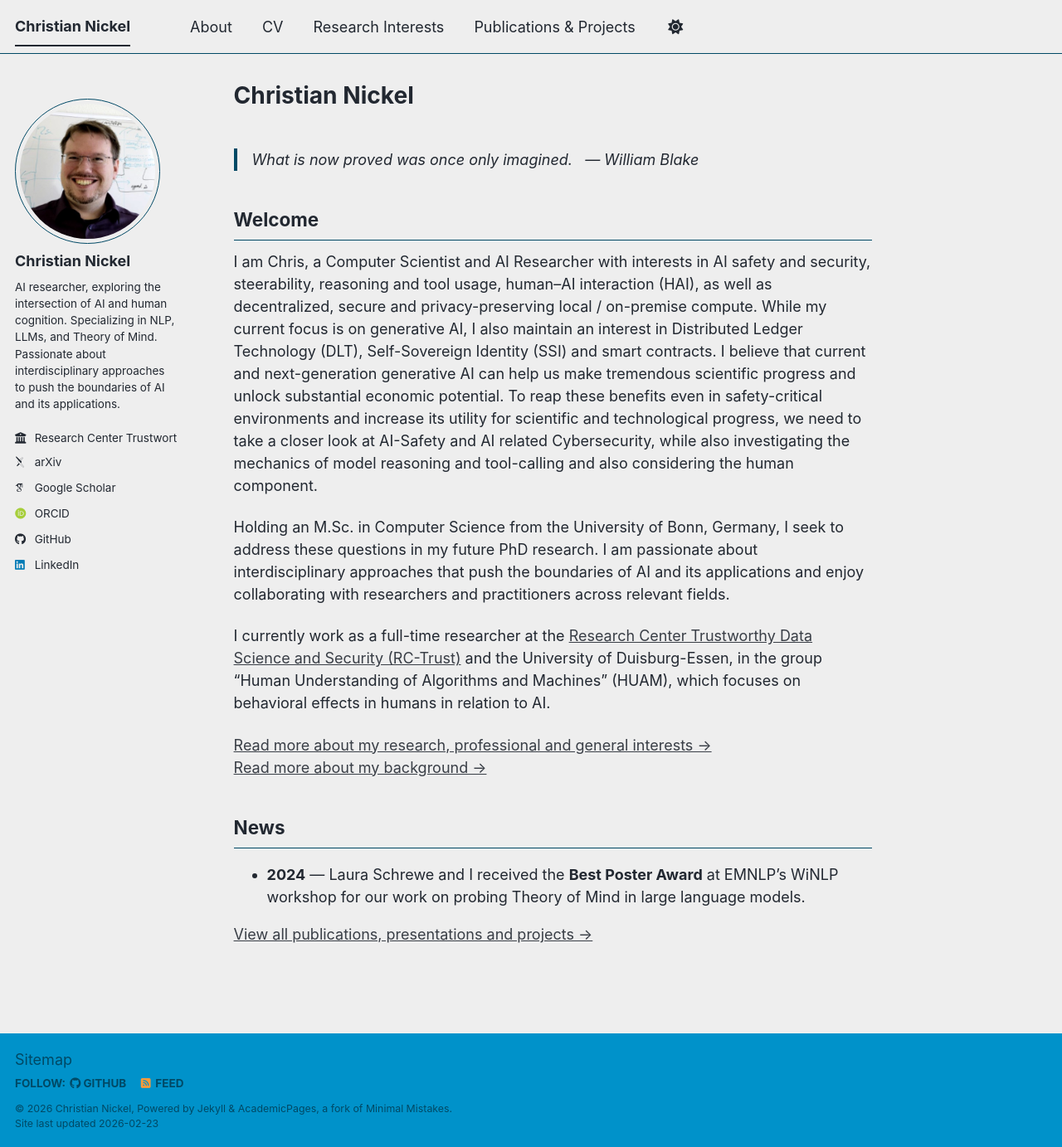
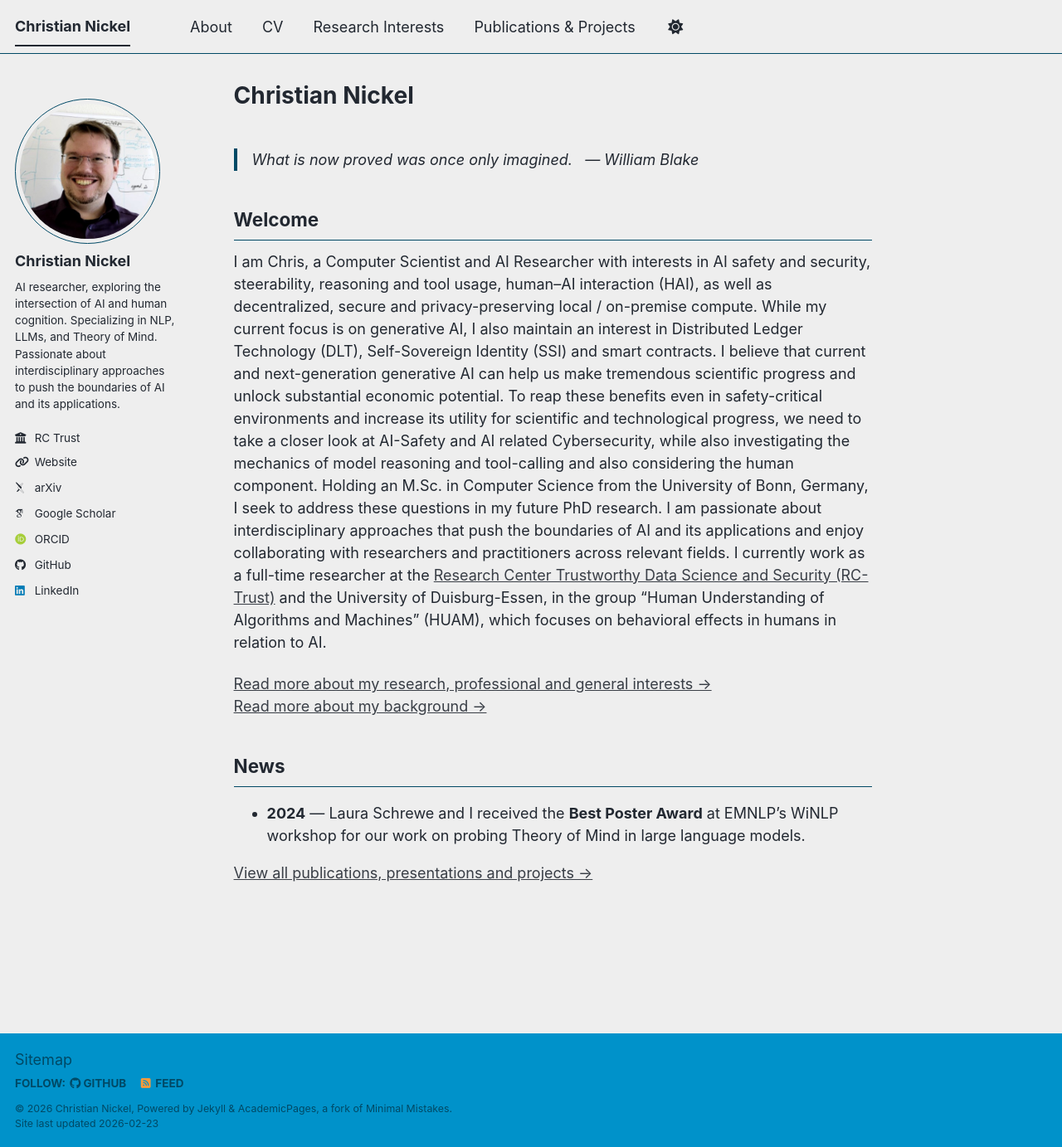
Before and after one commit to christianchrispost/christianchrispost.github.io, a Jekyll site: the page built from _pages/home.md, in a window 1280 px wide and 1383 px high. Shown: the whole window at 83% size. Built offline with Jekyll 4.4.1, drawn with Linux system fonts in a browser that asks for light colours; some web fonts are replaced; a script bundle is joined from its source files by our own code; library files that are not in the unit come from our copies.

Commit message:
employer link and home md

```diff
--- a/_config.yml
+++ b/_config.yml
@@ -35,8 +35,8 @@ author:
   pronouns         : # example: "she/her"
   bio              : "AI researcher, exploring the intersection of AI and human cognition. Specializing in NLP, LLMs, and Theory of Mind. Passionate about interdisciplinary approaches to push the boundaries of AI and its applications."
   #location         : "Earth"
-  employer         : "Research Center Trustworthy Data Science and Security"
-  uri              : # URL
+  employer         : "RC Trust"
+  uri              : "https://rc-trust.ai/"
   #email            : "none@example.org"
   cv_pdf           : # e.g. "cv.pdf" — add your CV PDF to files/ and uncomment to show download button
 
--- a/_pages/home.md
+++ b/_pages/home.md
@@ -13,9 +13,7 @@ author_profile: true
 ## Welcome
 I am Chris, a Computer Scientist and AI Researcher with interests in AI safety and security, steerability, reasoning and tool usage, human–AI interaction (HAI), as well as decentralized, secure and privacy-preserving local / on-premise compute. While my current focus is on generative AI, I also maintain an interest in Distributed Ledger Technology (DLT), Self-Sovereign Identity (SSI) and smart contracts.
 I believe that current and next-generation generative AI can help us make tremendous scientific progress and unlock substantial economic potential. To reap these benefits even in safety-critical environments and increase its utility for scientific and technological progress, we need to take a closer look at AI-Safety and AI related Cybersecurity, while also investigating the mechanics of model reasoning and tool-calling and also considering the human component.
-
 Holding an M.Sc. in Computer Science from the University of Bonn, Germany, I seek to address these questions in my future PhD research. I am passionate about interdisciplinary approaches that push the boundaries of AI and its applications and enjoy collaborating with researchers and practitioners across relevant fields.
-
 I currently work as a full-time researcher at the [Research Center Trustworthy Data Science and Security (RC-Trust)](https://rc-trust.ai) and the University of Duisburg-Essen, in the group “Human Understanding of Algorithms and Machines” (HUAM), which focuses on behavioral effects in humans in relation to AI.
 
 [Read more about my research, professional and general interests →](/about/)
```
